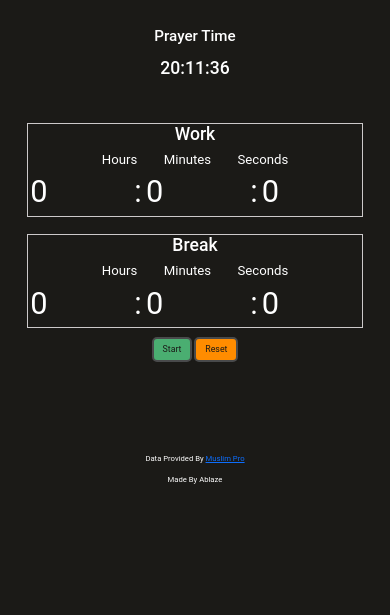
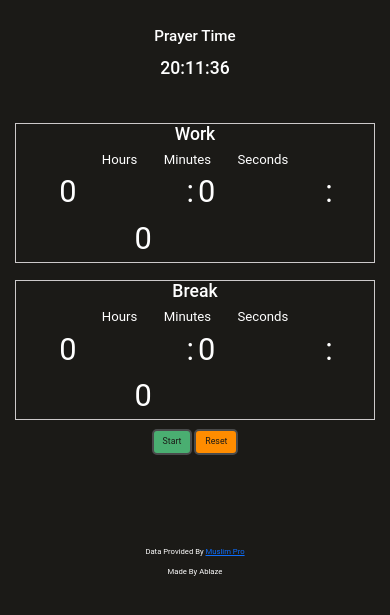
Before and after one commit to ablazeArt/prayer-todo, a Flask app: page / in a window 390 px wide. Shown: the part 64-679 px from the top of the page. Run offline with Flask 2, Linux system fonts and the light colour scheme; data that the repository does not hold is empty; some libraries are stand-ins or nearby versions.

Commit message:
Update styles.css

```diff
--- a/static/styles.css
+++ b/static/styles.css
@@ -159,7 +159,7 @@ button {
   }
 
   input[type=number] {
-    max-width: 100px;
+    max-width: 150px;
     background-color: #1B1A17;
   }
 
@@ -271,8 +271,4 @@ tbody tr:nth-of-type(odd) {
     min-width: 100px;
   }
 
-  input[type=number] {
-    min-width: 100px;
-  }
-
 }
```
